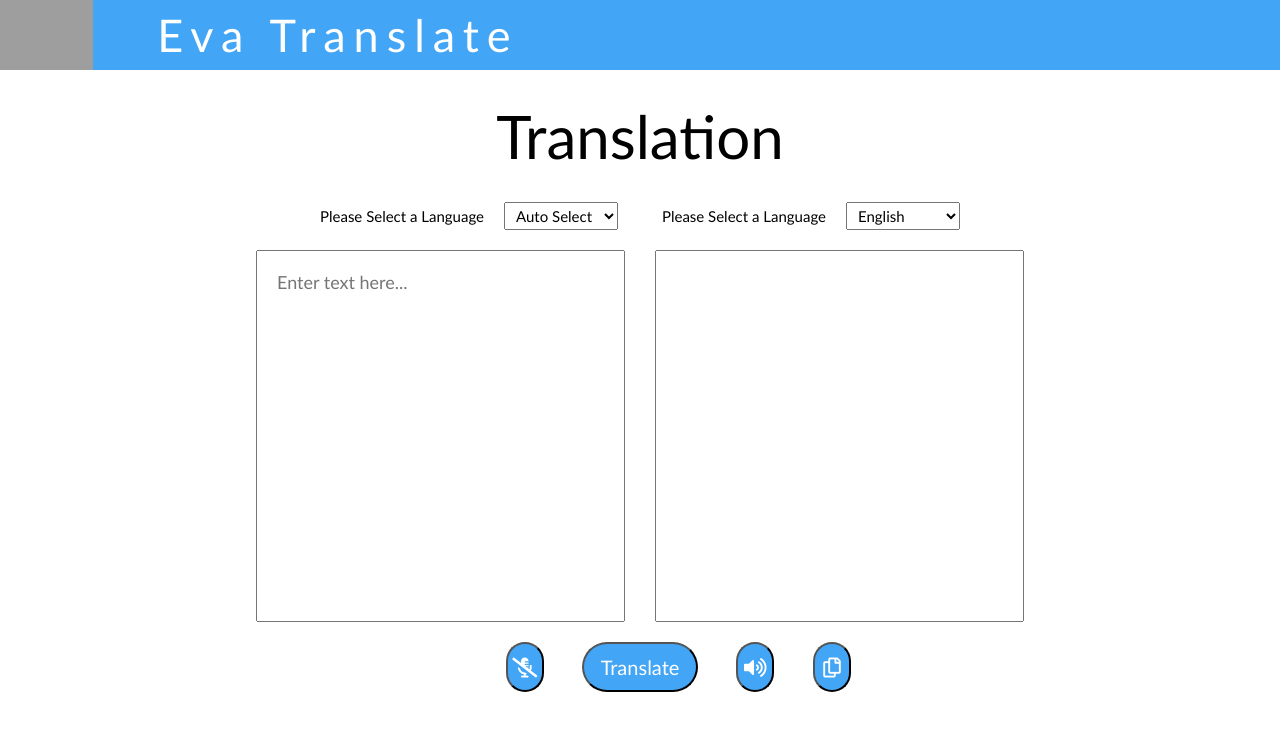
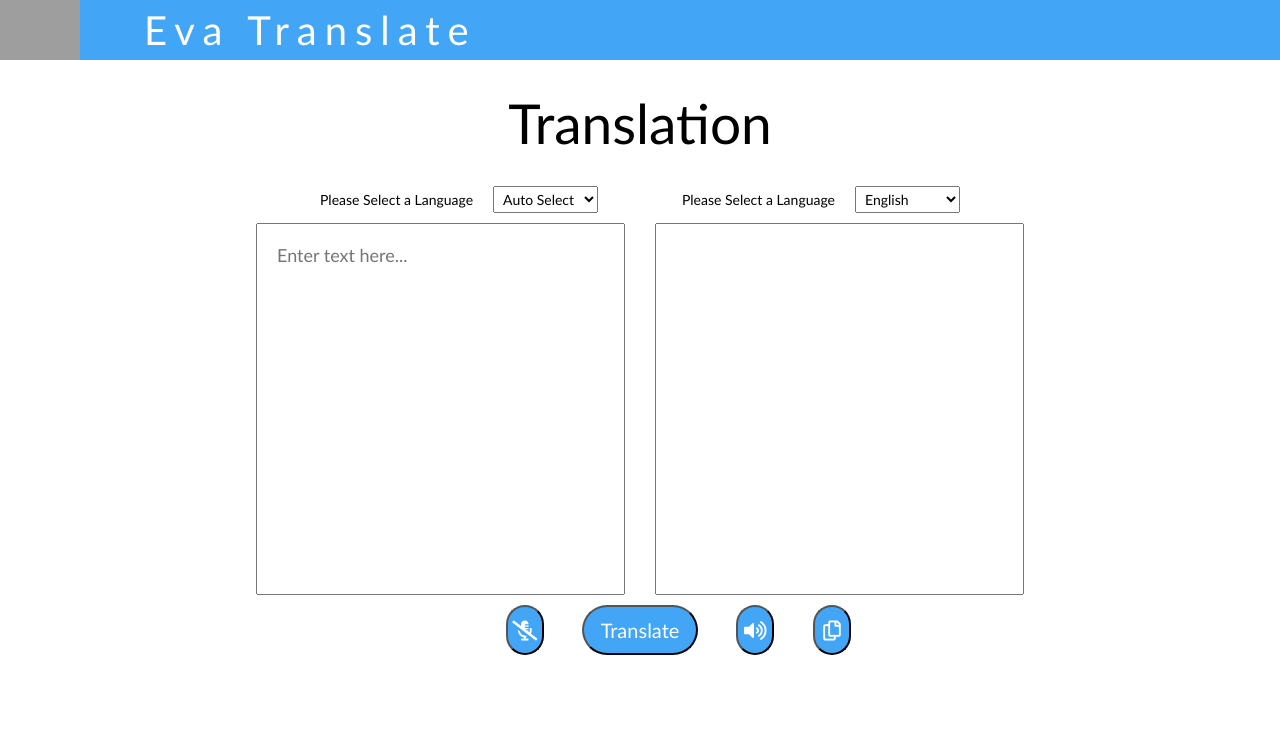
Before and after one commit to Shivam2101s/Eva-Translate, a plain HTML site: page index.html in a window 1280 px wide. Drawn offline with Linux system fonts and the light colour scheme; grey boxes are pictures that could not be loaded.

Commit message:
font size change

```diff
--- a/style.css
+++ b/style.css
@@ -6,10 +6,10 @@
 }
 header {
     width: 100%;
-    height:70px ;
+    height:60px ;
     background-color: #42A5F5;
     color: white;
-    font-size: 45px;
+    font-size: 40px;
     display: flex;
     flex-direction: row;
     align-items: center;
@@ -21,7 +21,7 @@ header {
 }
 
 #heading {
-font-size: 60px;
+font-size: 55px;
 margin:30px;
 text-align:center;
 }
@@ -30,17 +30,17 @@ display: flex;
 align-items: center;
 justify-content: center;
 gap: 20px;
-font-size: 15px;
+font-size: 14px;
 
 }
 #language , #inpLang {
-    padding: 3px 7px;
-    font-size: 15px;
+    padding: 3px 5px;
+    font-size: 14px;
 
 }
 #container {
     width: 60%;
-    margin:20px auto;
+    margin:10px auto;
     display: grid;
     grid-template-columns: 48% 48%;
     gap: 4%;
```
